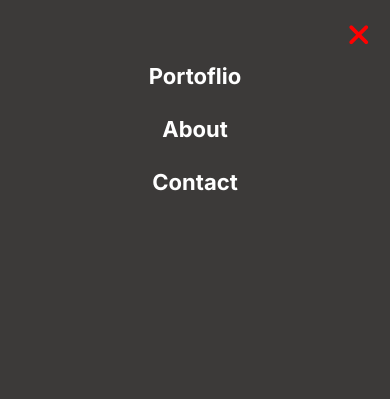
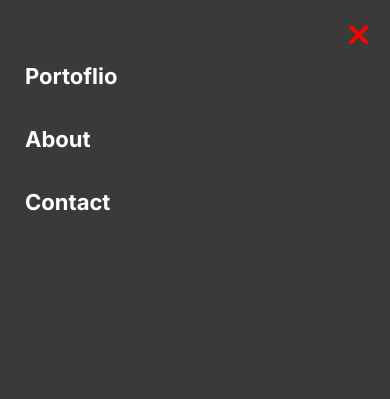
Before and after one commit to ShadyShawkat/Mobile-Menu-CR, a website: page index.html in a window 390 px wide. Both pictures are taken after a click on the button 366 px from the left and 27 px from the top of the page. Shown: the top 399 px of the page. Drawn offline with Linux system fonts and the light colour scheme.

Commit message:
Adjust alignment of links in the mobile menu

```diff
--- a/css/main.css
+++ b/css/main.css
@@ -35,6 +35,7 @@ header {
   background-color: #3c3a39;
   z-index: 100;
   flex-direction: column;
+  padding: 20px 20px 0 20px;
 }
 
 .d-flex {
@@ -46,7 +47,6 @@ header {
 }
 
 .mobile-menu-close {
-  padding: 20px 20px 0 20px;
   display: flex;
   justify-content: flex-end;
   font-size: 30px;
@@ -270,6 +270,12 @@ li {
   background: rgba(255, 255, 255, 0.24) !important;
   backdrop-filter: blur(2px);
   -webkit-backdrop-filter: blur(2px);
+}
+
+.mobile-menu-options li {
+  text-align: left;
+  margin-bottom: 10px;
+
 }
 
 .mobile-menu-options li a {
```
